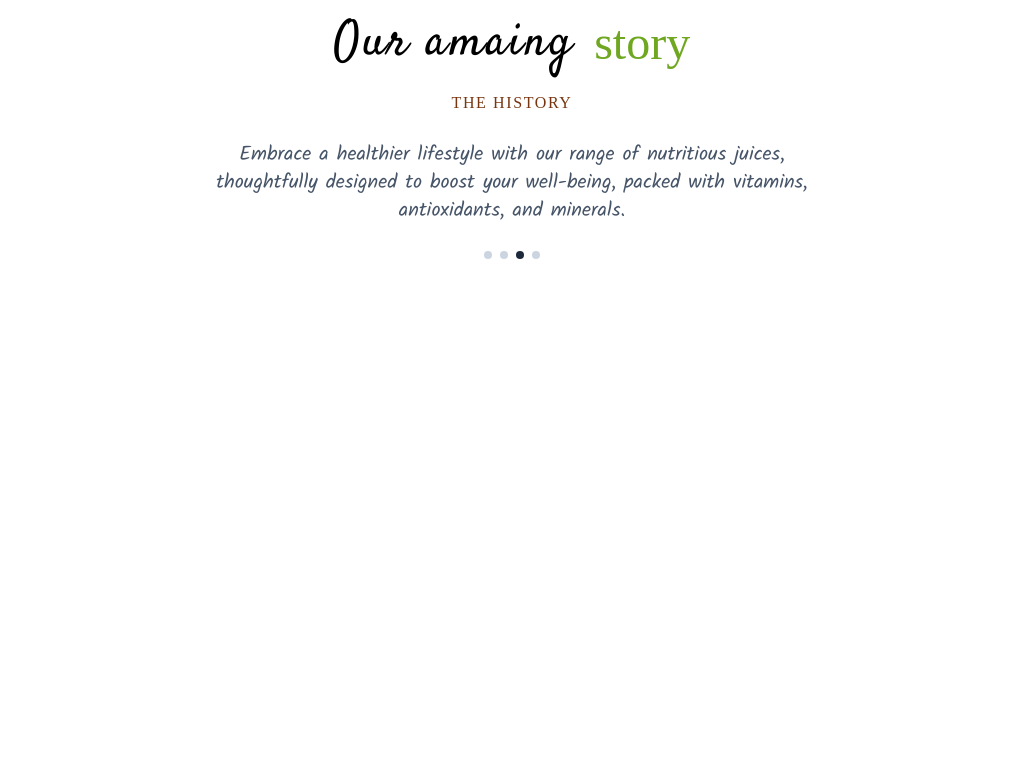
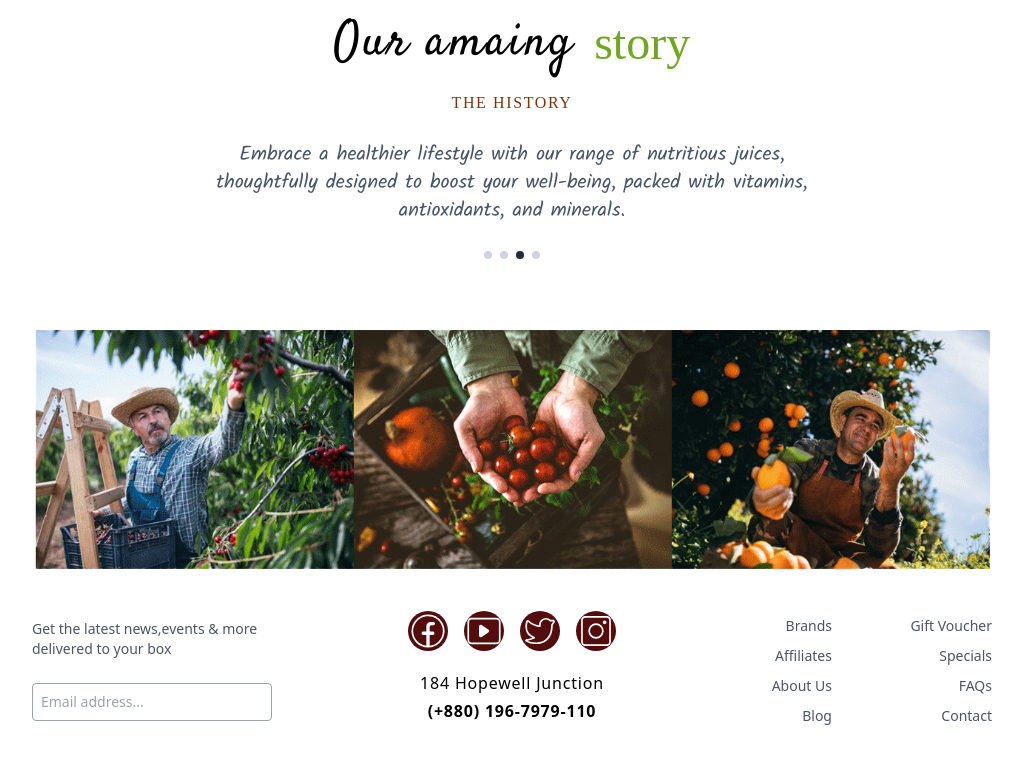
Before and after one commit to priti921/Fruitopia, a Next.js app in the folder fruitopia/: page / in a window 1280 px wide. Shown: the part 3941-4704 px from the top of the page, without its empty margins (128-1151 px from the left). Before the commit the page ends 4268 px from the top, so only its background shows below. Built offline with nearby package versions, Linux system fonts and the light colour scheme; a web font is replaced by a local one.

Commit message:
added Contact section

```diff
--- a/fruitopia/components/index.ts
+++ b/fruitopia/components/index.ts
@@ -5,3 +5,4 @@ export { default as ProductCards } from './sections/ProductCards'
 export { default as ProductShowcase } from './sections/ProductShowcase'
 export { default as Recipes } from './sections/Recipes'
 export { default as Story } from './sections/Story'
+export { default as Contact } from './sections/Contact'
--- /dev/null
+++ b/fruitopia/components/sections/Contact.tsx
@@ -0,0 +1,51 @@
+import React from 'react'
+import Image from 'next/image'
+
+import { CiFacebook, CiYoutube, CiTwitter, CiInstagram } from 'react-icons/ci'
+
+const Contact = () => {
+  return (
+    <section id="contact" className=''>
+      <div className='w-3/4  mx-auto'>
+        <Image
+
+          src="/assets/farmers.png"
+          alt="farmers"
+          height={2000}
+          width={2000}
+          className='w-full'
+        />
+      </div>
+      <div className='flex justify-between w-3/4 mx-auto my-10 font-[sans]'>
+        <div className='w-1/3'>
+          <p className='w-3/4 text-gray-600 font-thin text-sm my-2'>Get the latest news,events & more delivered to your box</p>
+          <input type='email' placeholder='Email address...' className='border-[0.1em] border-gray-400 rounded w-3/4 p-2 my-4 text-left text-sm ' />
+        </div>
+        <div className='w-1/3 text-center text-medium  tracking-wider'>
+          <div className='flex space-x-4 justify-center mb-5 '>
+            <CiFacebook className='text-[40px] rounded-full bg-[#520d0c] text-white' />
+            <CiYoutube className='text-[40px] rounded-full bg-[#520d0c] text-white' />
+            <CiTwitter className='text-[40px] rounded-full bg-[#520d0c] text-white' />
+            <CiInstagram className='text-[40px] rounded-full bg-[#520d0c] text-white' />
+          </div>
+          <p className='font-thin m-1'> 184 Hopewell Junction</p>
+          <p className='font-bold m-1'>(+880) 196-7979-110</p>
+        </div>
+        <div className='w-1/3 text-sm font-thin text-gray-600'>
+          <ul className='grid grid-cols-2 text-right lipad'>
+            <li>Brands</li>
+            <li>Gift Voucher</li>
+            <li>Affiliates</li>
+            <li>Specials</li>
+            <li>About Us</li>
+            <li>FAQs</li>
+            <li>Blog</li>
+            <li>Contact</li>
+          </ul>
+        </div>
+      </div>
+    </section>
+  )
+}
+
+export default Contact
--- a/fruitopia/src/pages/index.tsx
+++ b/fruitopia/src/pages/index.tsx
@@ -1,6 +1,5 @@
-import Image from 'next/image'
 import { Inter } from 'next/font/google'
-import { Hero, ProductCards, ProductShowcase, Recipes, Story } from '@components/index'
+import { Hero, ProductCards, ProductShowcase, Recipes, Story, Contact } from '@components/index'
 
 const inter = Inter({ subsets: ['latin'] })
 
@@ -12,6 +11,7 @@ export default function Home() {
       <ProductShowcase />
       <Recipes />
       <Story />
+      <Contact />
     </div>
   )
 }
--- a/fruitopia/src/styles/globals.css
+++ b/fruitopia/src/styles/globals.css
@@ -130,3 +130,8 @@ margin: 10px 0;
   display: inline-block;
   width:1.2em;
 }
+
+.lipad > li{
+  padding: 0;
+  margin: 5px 0px;
+}
```
